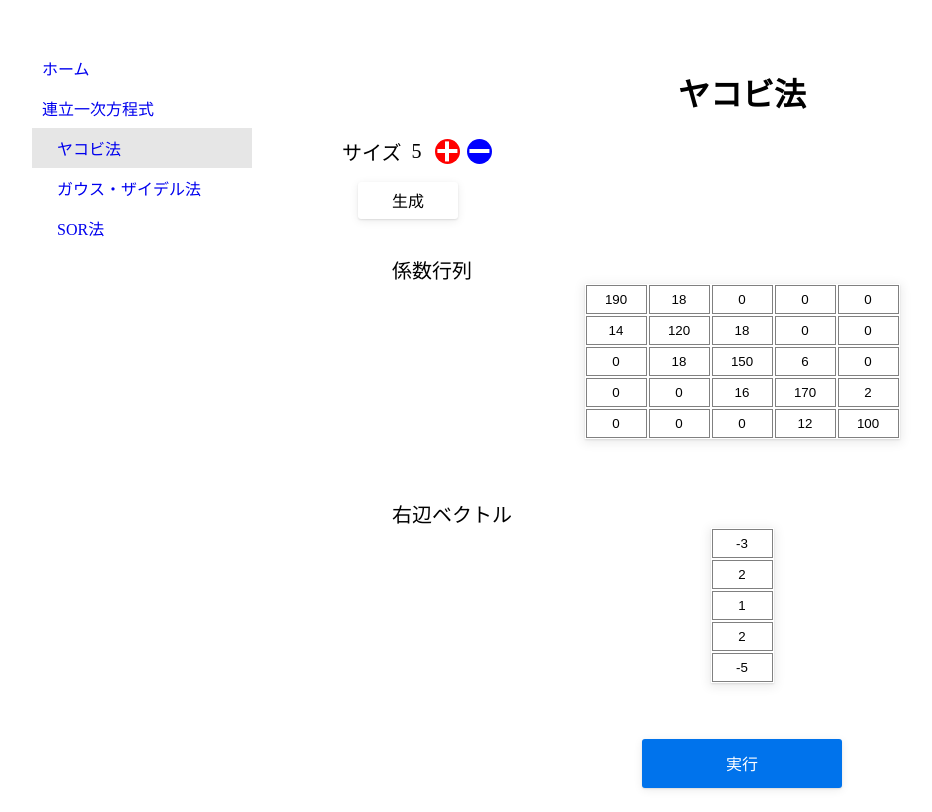
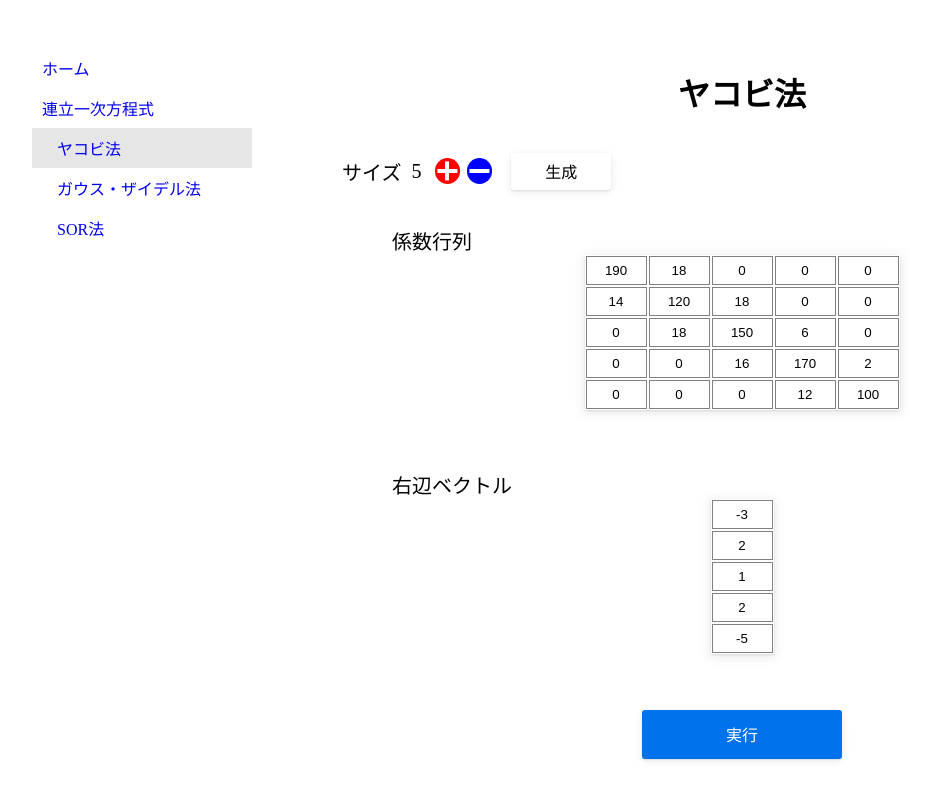
Before and after one commit to tarao1006/numerical-calculation, a React app: page /linear_equation/jacobi_method in a window 1280 px wide. Shown: the whole page, without its empty margins (8-940 px from the left). Built offline with nearby package versions, Linux system fonts and the light colour scheme.

Commit message:
Change layout

```diff
--- a/frontend/src/components/matrixcontainer.jsx
+++ b/frontend/src/components/matrixcontainer.jsx
@@ -41,16 +41,13 @@ const MatrixContainer = ({ title, execute, result, status, executed, setStatus,
       <Title>
         { title }
       </Title>
-      <MatrixSize
-        setStatus={ setStatus }
-        setExecuted={ setExecuted }
-      />
 
-      <ButtonWrapper>
+      <HeadContainer>
+        <MatrixSize setStatus={ setStatus } setExecuted={ setExecuted } />
         <GenerateButton onClick={ handleUpdateClick } >
           生成
         </GenerateButton>
-      </ButtonWrapper>
+      </HeadContainer>
 
       <Container>
         <MatrixWrapper>
@@ -94,6 +91,10 @@ const Container = styled.div`
   display: flex;
   flex-direction: column;
   justify-content: center;
+`
+
+const HeadContainer = styled.div`
+  display: flex;
 `
 
 const GenerateButton = styled.button`
```
